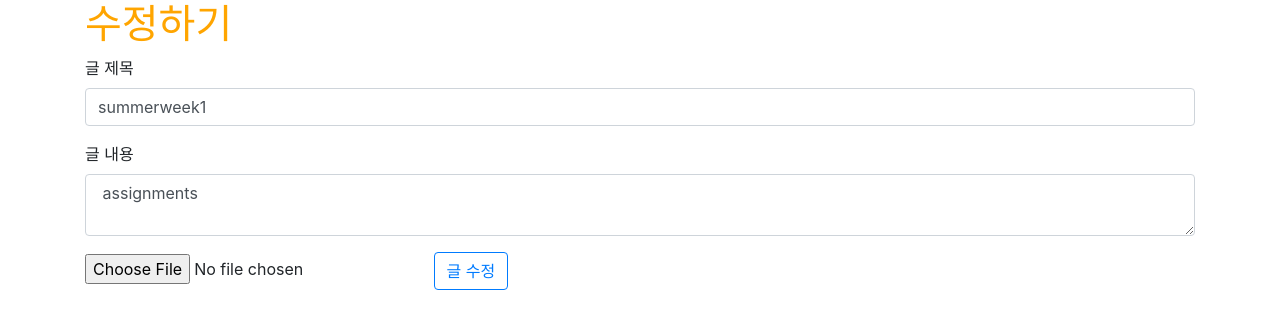
After one commit to juyeonshin/summer-week1, a Django app: page /posts/update/1/ in a window 1280 px wide. The commit adds this page. Shown: the top 329 px of the page. Run offline with Django 3.2, Linux system fonts and the light colour scheme; data comes from the database, SQL or seed files in the repository; both versions use the stored data as it was after the commit; some libraries are stand-ins or nearby versions.

Commit message:
3,4주차

```diff
--- a/week1/posts/models.py
+++ b/week1/posts/models.py
@@ -8,6 +8,7 @@ class Post(models.Model):
     view_count= models.IntegerField (default=0)
     created_at= models.DateTimeField (auto_now_add= True)
     updated_at= models.DateTimeField (auto_now= True)
+    image = models.ImageField(upload_to='images/', null=True)
     user = models.ForeignKey(User, on_delete = models.CASCADE, null=True)
 
 class Comment(models.Model):
--- a/week1/posts/templates/posts/new.html
+++ b/week1/posts/templates/posts/new.html
@@ -5,7 +5,7 @@
      <h1>
         새로운 글 작성하기
     </h1>
-    <form action="{% url 'posts:create' %}" method="POST">
+    <form action="{% url 'posts:create' %}" method="POST" enctype="multipart/form-data">
       {% csrf_token %}
      <div class="form-group">
         <label>글 제목</label>
@@ -15,7 +15,8 @@
         <label>글 내용</label>
         <textarea class="form-control" name="content"></textarea>
       </div>
-     <input type="submit" value="글 작성" class="btn btn-outline-primary">
+      <input type="file" name="image">
+      <input type="submit" value="글 작성" class="btn btn-outline-primary">
     </form>
  </div>
      {% endblock %}
--- /dev/null
+++ b/week1/posts/templates/posts/update.html
@@ -0,0 +1,19 @@
+{% extends 'base.html' %}
+ {% block content %}
+ <div class="container">
+	<h1> 수정하기 </h1>
+	<form action="{% url 'posts:update' post.id %}" method="POST" enctype="multipart/form-data">
+		{% csrf_token %}
+		<div class="form-group">
+			 <label>글 제목</label>
+			<input type="text" class="form-control" name="title" value = "{{ post.title }}">
+		</div>
+		 <div class="form-group">
+			 <label>글 내용</label>
+			 <textarea class="form-control" name="content"> {{ post.content }} </textarea>
+		 </div>
+		 <input type="file" name="image">
+         <input type="submit" value="글 수정" class="btn btn-outline-primary">
+	 </form>
+</div>
+ {% endblock %}
--- a/week1/posts/urls.py
+++ b/week1/posts/urls.py
@@ -8,4 +8,6 @@ urlpatterns = [
     path('create/', create, name="create"),
     path('', main, name="main"),
     path('show/<int:id>', show, name="show"),
+    path('update/<int:id>/',update, name="update"),
+    path('delete/<int:id>/',delete, name="delete"),
 ]
--- a/week1/posts/views.py
+++ b/week1/posts/views.py
@@ -1,4 +1,4 @@
-from django.shortcuts import render,redirect
+from django.shortcuts import render,redirect, get_object_or_404
 from .models import Post
 
 def new(request):
@@ -9,6 +9,7 @@ def create(request):
         title = request.POST.get('title')
         content = request.POST.get('content')
         user= request.user
+        image=request.FILES.get('image')
         Post.objects.create(title=title,content=content, image=image, user=user)
 
         return redirect('posts:main')
@@ -20,3 +21,18 @@ def main(request):
 def show(request, id):
     post = Post.objects.get(pk=id)
     return render(request, 'posts/show.html', {'post':post})
+
+def update(request, id):
+    post=get_object_or_404(Post, pk=id)
+    if request.method =="POST":
+        post.title=request.POST.get('title')
+        post.content=request.POST.get('content')
+        post.image = request.FILES.get('image')
+        post.save()
+        return redirect('posts:show', post.id)
+    return render(request,'posts/update.html',{'post':post})
+
+def delete(request, id):
+    post = get_object_or_404(Post, pk=id)
+    post.delete()
+    return redirect('posts:main')
--- a/week1/week1/settings.py
+++ b/week1/week1/settings.py
@@ -128,6 +128,10 @@ STATICFILES_DIRS = [
     os.path.join(BASE_DIR, 'week1', 'static')
 ]
 
+MEDIA_URL = '/media/'
+MEDIA_ROOT = os.path.join(BASE_DIR,'myblog', 'media')
+
+
 AUTHENTICATION_BACKENDS =[
     'django.contrib.auth.backends.ModelBackend',
     'allauth.account.auth_backends.AuthenticationBackend',
--- a/week1/week1/urls.py
+++ b/week1/week1/urls.py
@@ -18,6 +18,8 @@ from django.urls import path, include
 import intro.urls
 from . import views
 import posts.urls
+from django.conf import settings
+from django.conf.urls.static import static
 
 
 urlpatterns = [
@@ -28,3 +30,4 @@ urlpatterns = [
     path('posts/', include('posts.urls')),
     path('accounts/', include('allauth.urls')),
 ]
+urlpatterns += static(settings.MEDIA_URL, document_root=settings.MEDIA_ROOT)
```
Also changed, not shown: week1/db.sqlite3, week1/posts/migrations/0003_post_image.py (added).
